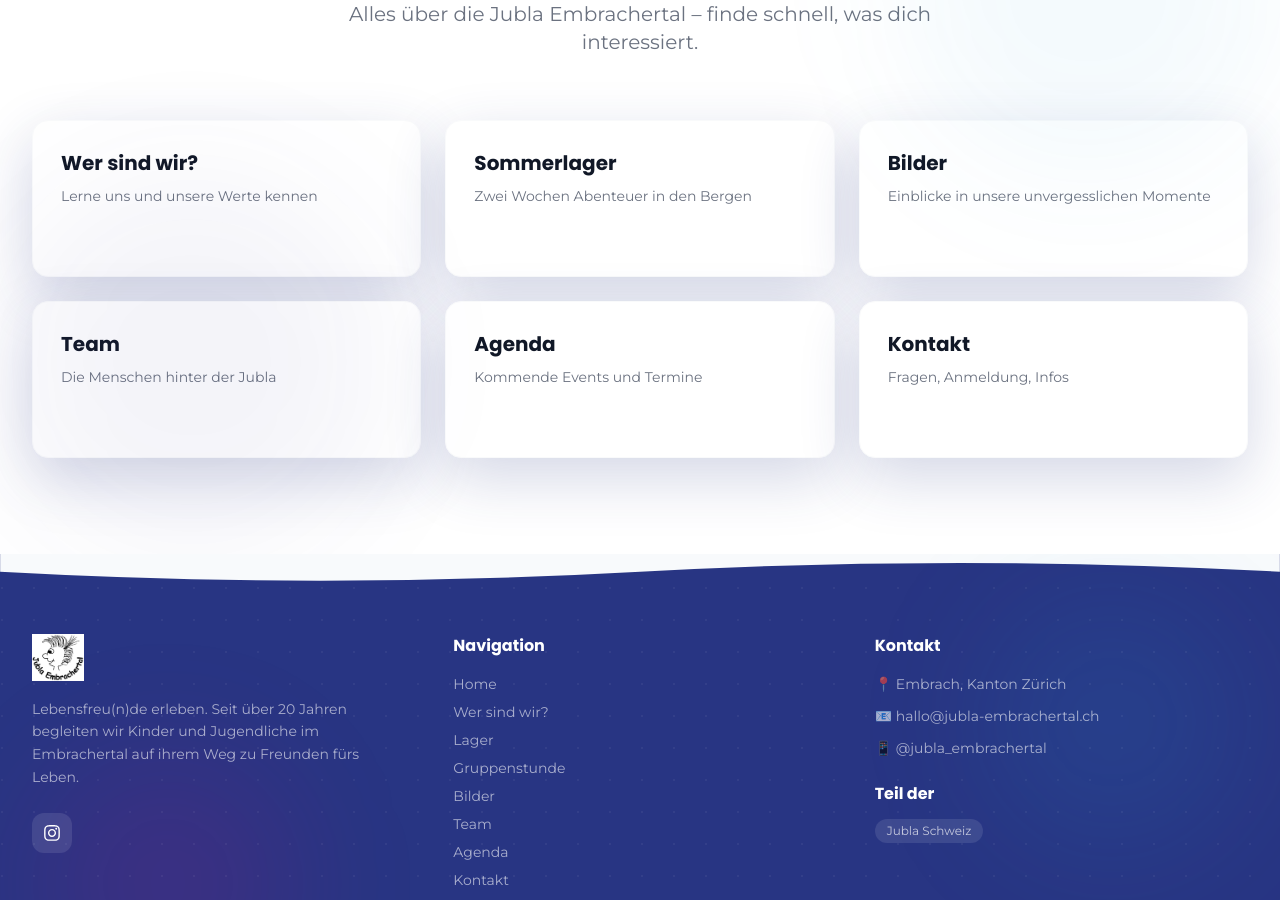
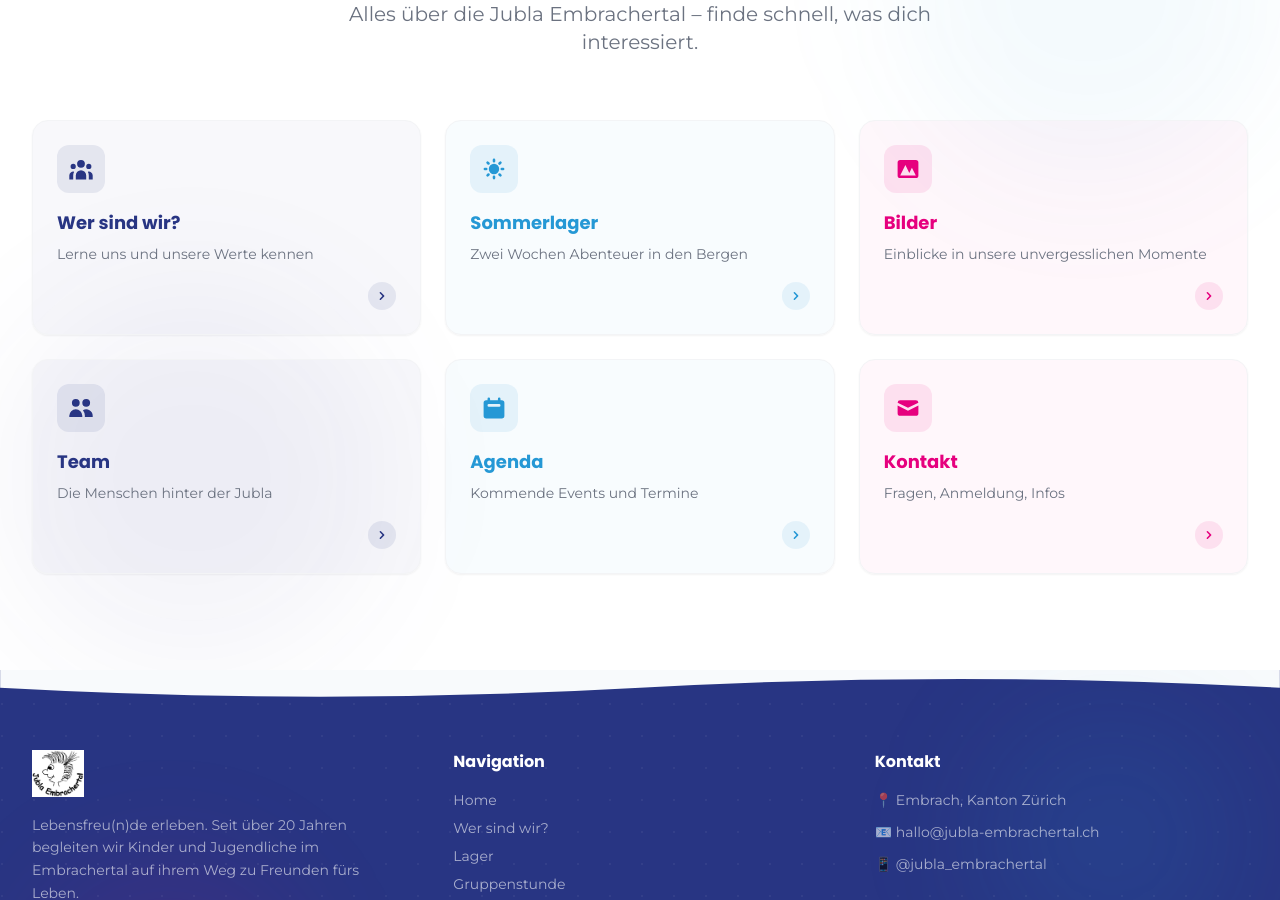
Before and after one commit to nveedee/jubla-embrachertal, a React (Vite) app: page / in a window 1280 px wide. Shown: the part 1440-2340 px from the top of the page. Built offline with nearby package versions, Linux system fonts and the light colour scheme.

Commit message:
some color changes

```diff
--- a/src/components/Navbar.jsx
+++ b/src/components/Navbar.jsx
@@ -41,7 +41,7 @@ export default function Navbar() {
         transition={{ duration: 0.6, ease: 'easeOut' }}
         className={`fixed top-0 left-0 right-0 z-50 transition-all duration-500 ${
           scrolled
-            ? 'bg-white/90 backdrop-blur-xl shadow-jubla py-3'
+            ? 'bg-[#283583] shadow-jubla py-3'
             : 'bg-transparent py-5'
         }`}
       >
@@ -64,9 +64,7 @@ export default function Navbar() {
                 <Link
                   key={link.label}
                   to={link.to}
-                  className={`relative px-4 py-2 font-body font-medium text-sm transition-colors duration-300 rounded-full group ${
-                    scrolled ? 'text-jubla-dark hover:text-primary' : 'text-white/90 hover:text-white'
-                  }`}
+                  className="relative px-4 py-2 font-body font-medium text-sm text-white/90 hover:text-white transition-colors duration-300 rounded-full group"
                 >
                   {link.label}
                   <span className={`absolute bottom-1 left-1/2 -translate-x-1/2 h-0.5 bg-accent rounded-full transition-all duration-300 ${
@@ -79,9 +77,7 @@ export default function Navbar() {
             {/* Mobile Hamburger */}
             <button
               onClick={() => setMenuOpen(!menuOpen)}
-              className={`md:hidden p-2 rounded-lg transition-colors ${
-                scrolled ? 'text-primary' : 'text-white'
-              }`}
+              className="md:hidden p-2 rounded-lg text-white transition-colors"
             >
               {menuOpen ? <HiX size={24} /> : <HiMenuAlt3 size={24} />}
             </button>
--- a/src/components/PageHeader.jsx
+++ b/src/components/PageHeader.jsx
@@ -4,7 +4,7 @@ import { Link } from 'react-router-dom'
 export default function PageHeader({ title, subtitle, emoji, waveFill = 'white' }) {
   return (
     <div className="relative overflow-hidden" style={{ minHeight: '280px' }}>
-      <div className="absolute inset-0 bg-gradient-jubla" />
+      <div className="absolute inset-0 bg-[#283583]" />
 
       <div
         className="absolute inset-0 opacity-10"
@@ -15,7 +15,6 @@ export default function PageHeader({ title, subtitle, emoji, waveFill = 'white'
       />
 
       <div className="absolute top-0 right-0 w-72 h-72 bg-white/10 rounded-full blur-3xl pointer-events-none" />
-      <div className="absolute bottom-0 left-0 w-72 h-72 bg-accent/20 rounded-full blur-3xl pointer-events-none" />
 
       <motion.div
         initial={{ opacity: 0, y: 30 }}
--- a/src/pages/Home.jsx
+++ b/src/pages/Home.jsx
@@ -1,15 +1,55 @@
 import { Link } from 'react-router-dom'
 import { motion } from 'framer-motion'
+import {
+  HiChevronRight, HiUserGroup, HiSun, HiPhotograph,
+  HiUsers, HiCalendar, HiMail,
+} from 'react-icons/hi'
 import Hero from '../components/Hero'
 import Stats from '../components/Stats'
 
 const quickNavCards = [
-  { to: '/wer-sind-wir', title: 'Wer sind wir?', desc: 'Lerne uns und unsere Werte kennen' },
-  { to: '/lager', title: 'Sommerlager', desc: 'Zwei Wochen Abenteuer in den Bergen' },
-  { to: '/bilder', title: 'Bilder', desc: 'Einblicke in unsere unvergesslichen Momente' },
-  { to: '/team', title: 'Team', desc: 'Die Menschen hinter der Jubla' },
-  { to: '/agenda', title: 'Agenda', desc: 'Kommende Events und Termine' },
-  { to: '/kontakt', title: 'Kontakt', desc: 'Fragen, Anmeldung, Infos' },
+  {
+    to: '/wer-sind-wir',
+    icon: HiUserGroup,
+    title: 'Wer sind wir?',
+    desc: 'Lerne uns und unsere Werte kennen',
+    color: '#283583',
+  },
+  {
+    to: '/lager',
+    icon: HiSun,
+    title: 'Sommerlager',
+    desc: 'Zwei Wochen Abenteuer in den Bergen',
+    color: '#2598D5',
+  },
+  {
+    to: '/bilder',
+    icon: HiPhotograph,
+    title: 'Bilder',
+    desc: 'Einblicke in unsere unvergesslichen Momente',
+    color: '#E6007E',
+  },
+  {
+    to: '/team',
+    icon: HiUsers,
+    title: 'Team',
+    desc: 'Die Menschen hinter der Jubla',
+    color: '#283583',
+  },
+  {
+    to: '/agenda',
+    icon: HiCalendar,
+    title: 'Agenda',
+    desc: 'Kommende Events und Termine',
+    color: '#2598D5',
+  },
+  {
+    to: '/kontakt',
+    icon: HiMail,
+    title: 'Kontakt',
+    desc: 'Fragen, Anmeldung, Infos',
+    color: '#E6007E',
+  },
 ]
 
 export default function Home() {
@@ -40,7 +80,9 @@ export default function Home() {
           </motion.div>
 
           <div className="grid grid-cols-1 sm:grid-cols-2 lg:grid-cols-3 gap-6">
-            {quickNavCards.map((card, i) => (
+            {quickNavCards.map((card, i) => {
+              const Icon = card.icon
+              return (
                 <motion.div
                   key={card.to}
                   initial={{ opacity: 0, y: 40 }}
@@ -48,21 +90,53 @@ export default function Home() {
                   viewport={{ once: true }}
                   transition={{ delay: i * 0.08, duration: 0.5 }}
                 >
-                <Link to={card.to} className="group block">
-                  <div className="bg-white rounded-2xl p-7 shadow-jubla hover:shadow-jubla-lg border border-gray-50 hover:border-secondary/30 transition-all duration-300 group-hover:-translate-y-1">
-                    <h3 className="font-heading font-bold text-xl text-jubla-dark group-hover:text-primary transition-colors duration-300 mb-2">
+                  <Link to={card.to} className="block group">
+                    <motion.div
+                      whileHover={{ scale: 1.02 }}
+                      transition={{ type: 'spring', stiffness: 300, damping: 20 }}
+                      className="relative bg-white rounded-2xl p-6 border border-gray-100 overflow-hidden shadow-sm hover:shadow-jubla transition-shadow duration-300"
+                      style={{ backgroundColor: card.color + '08' }}
+                    >
+                      {/* Left accent bar */}
+                      <div
+                        className="absolute left-0 top-0 bottom-0 w-1 rounded-l-2xl scale-y-0 group-hover:scale-y-100 transition-transform duration-300 origin-bottom"
+                        style={{ backgroundColor: '#E6007E' }}
+                      />
+
+                      {/* Icon badge */}
+                      <div
+                        className="w-12 h-12 rounded-xl flex items-center justify-center mb-4"
+                        style={{ backgroundColor: card.color + '18' }}
+                      >
+                        <Icon size={26} style={{ color: card.color }} />
+                      </div>
+
+                      {/* Text */}
+                      <h3
+                        className="font-heading font-bold text-lg mb-1.5 transition-colors duration-200"
+                        style={{ color: card.color }}
+                      >
                         {card.title}
                       </h3>
                       <p className="font-body text-jubla-gray text-sm leading-relaxed">
                         {card.desc}
                       </p>
-                    <div className="mt-4 flex items-center gap-1 font-body text-sm font-medium text-secondary opacity-0 group-hover:opacity-100 transition-opacity duration-300">
-                      Mehr erfahren <span className="text-base">→</span>
+
+                      {/* Arrow */}
+                      <div className="flex justify-end mt-4">
+                        <motion.div
+                          className="w-7 h-7 rounded-full flex items-center justify-center transition-colors duration-200"
+                          style={{ backgroundColor: card.color + '18' }}
+                          whileHover={{ x: 3 }}
+                        >
+                          <HiChevronRight size={16} style={{ color: card.color }} />
+                        </motion.div>
                       </div>
-                  </div>
+                    </motion.div>
                   </Link>
                 </motion.div>
-            ))}
+              )
+            })}
           </div>
         </div>
       </section>
```
Lines whose indentation alone changed are shown as unchanged.
